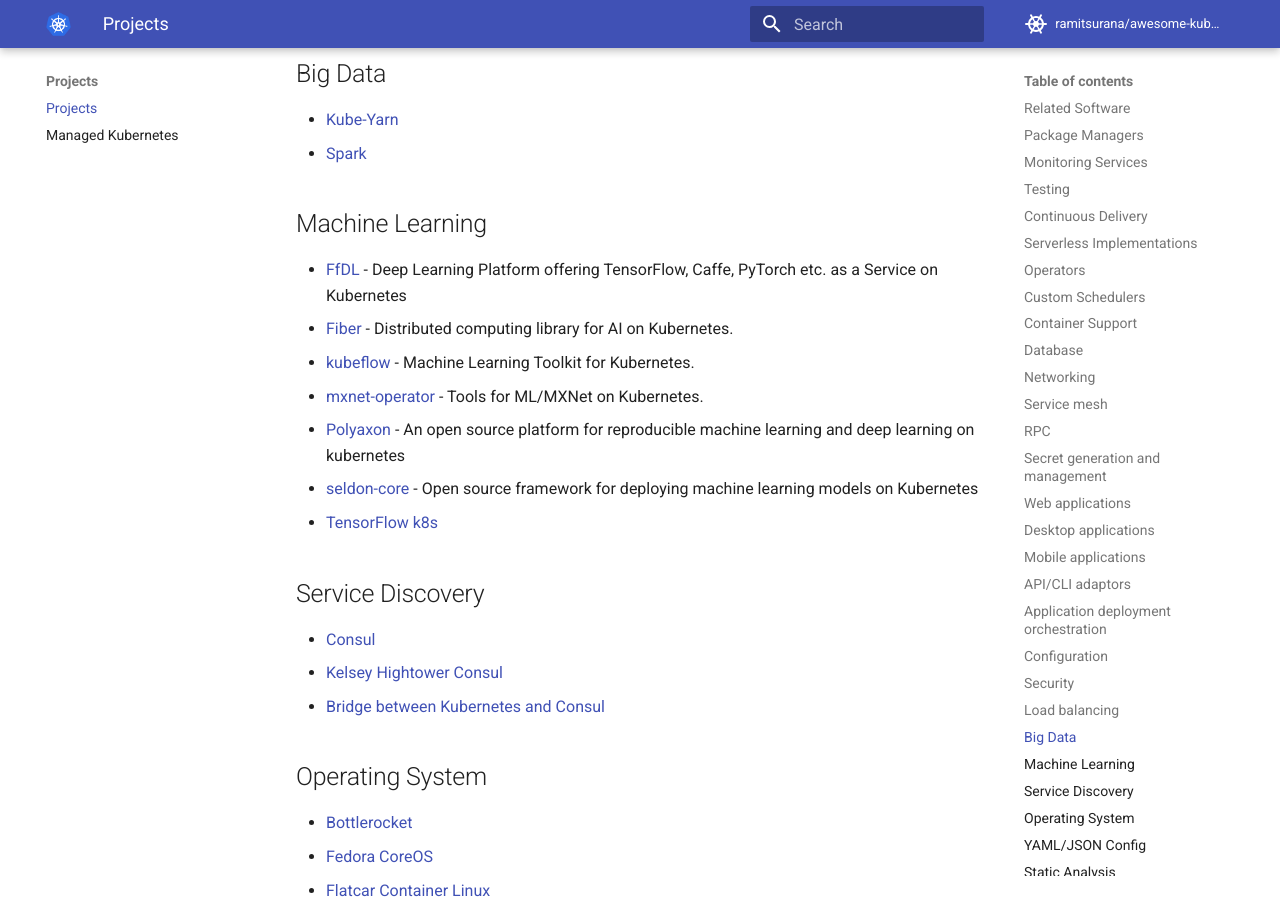
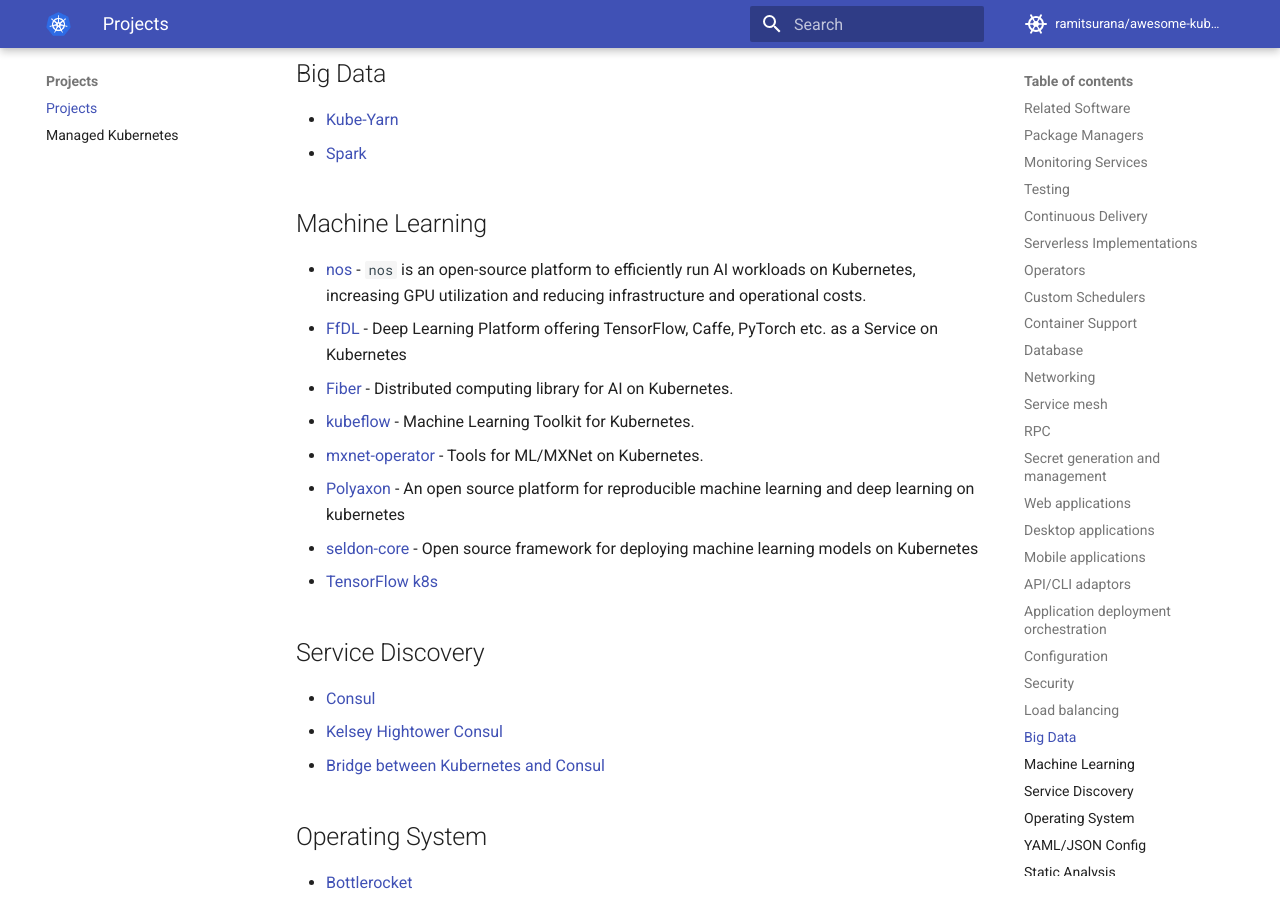
Before and after one commit to ramitsurana/awesome-kubernetes, an MkDocs documentation site: the page built from docs/projects/projects.md, in a window 1280 px wide and 900 px high, scrolled down 16414 px. Built offline with MkDocs 1.6.1 and Material for MkDocs 9.7.7, drawn with Linux system fonts in a browser that asks for light colours; comment, search, counter and statistics services are not loaded.

Commit message:
Add nos to machine learning projects (#834)

```diff
--- a/docs/projects/projects.md
+++ b/docs/projects/projects.md
@@ -444,6 +444,7 @@ Projects
 
 ## Machine Learning
 
+* [nos](https://github.com/nebuly-ai/nos) - `nos` is an open-source platform to efficiently run AI workloads on Kubernetes, increasing GPU utilization and reducing infrastructure and operational costs.
 * [FfDL](https://github.com/IBM/FfDL) - Deep Learning Platform offering TensorFlow, Caffe, PyTorch etc. as a Service on Kubernetes
 * [Fiber](https://github.com/uber/fiber) - Distributed computing library for AI on Kubernetes.
 * [kubeflow](https://github.com/google/kubeflow) - Machine Learning Toolkit for Kubernetes.
```
